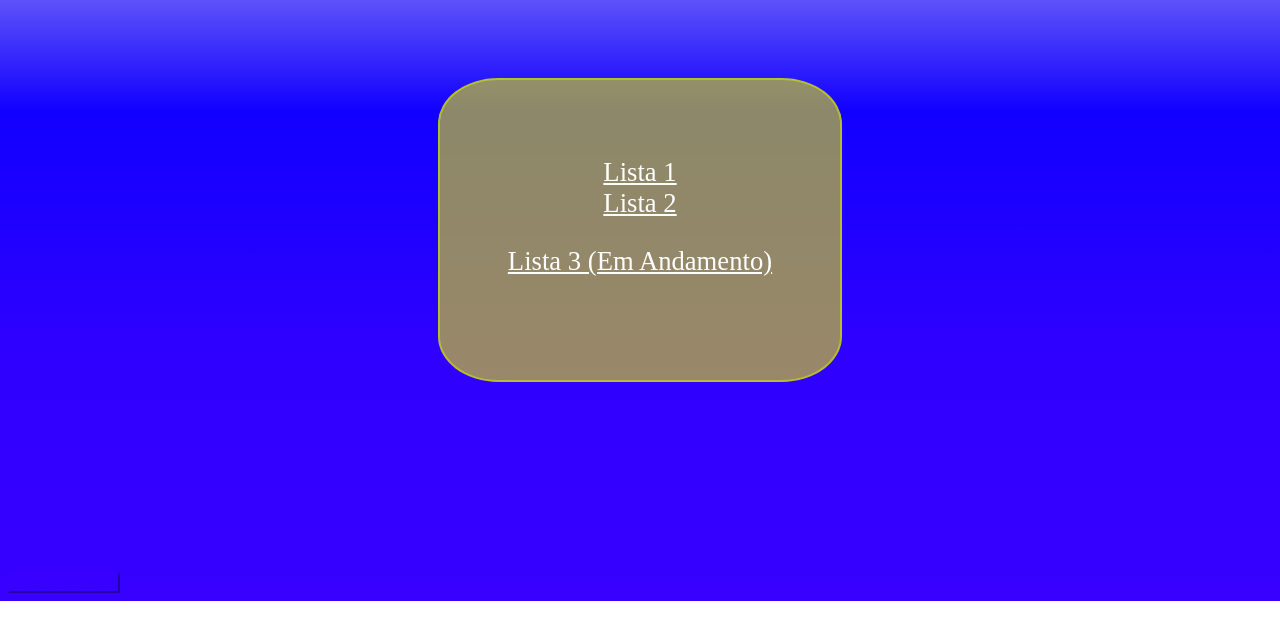
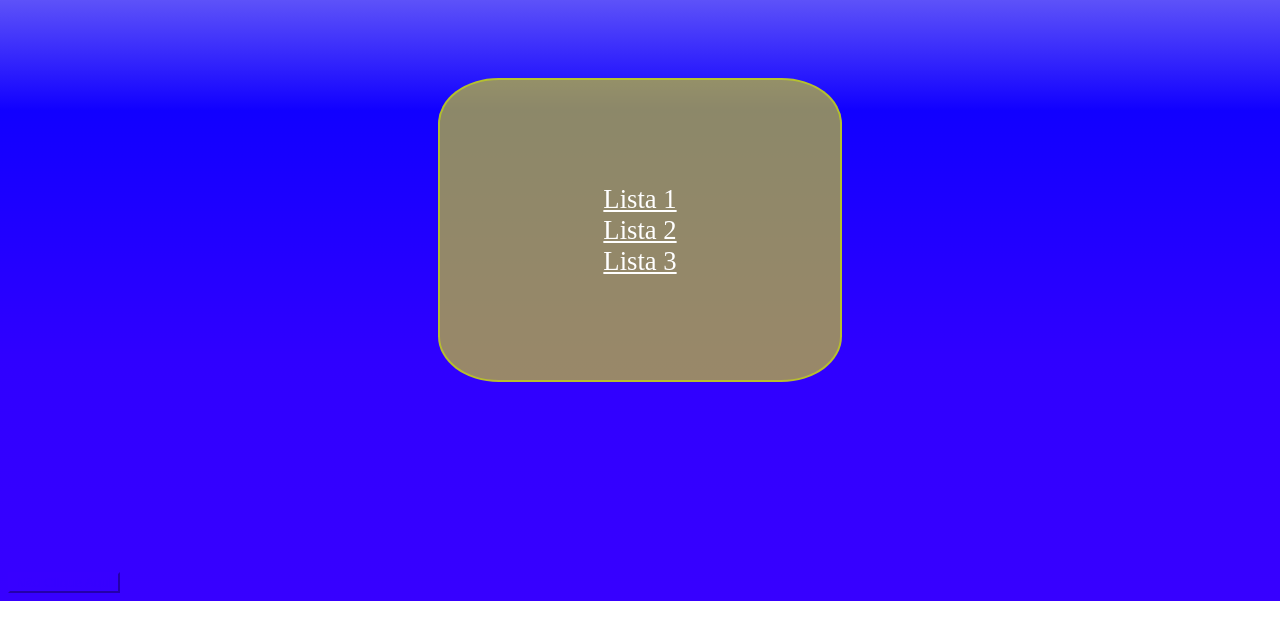
Before and after one commit to Birustieicom/LP3Bimestre, a plain HTML site: page index.html in a window 1280 px wide. Shown: the part 135-774 px from the top of the page. Drawn offline with Linux system fonts and the light colour scheme.

Commit message:
Update index.html

```diff
--- a/index.html
+++ b/index.html
@@ -20,7 +20,7 @@
     <div id="cxdres">
         <a href="Lista 1 - Arrays/index.html" id="money">Lista 1</a>
         <a href="Lista 2 - Arrays Bidimensionais/index.html" id="money">Lista 2</a>
-        <p><u>Lista 3 (Em Andamento)</u></p>
+        <a href="Lista 3 - + Arrays/index.html" id="money">Lista 3</a>
     </div>
     </center>
 
```
